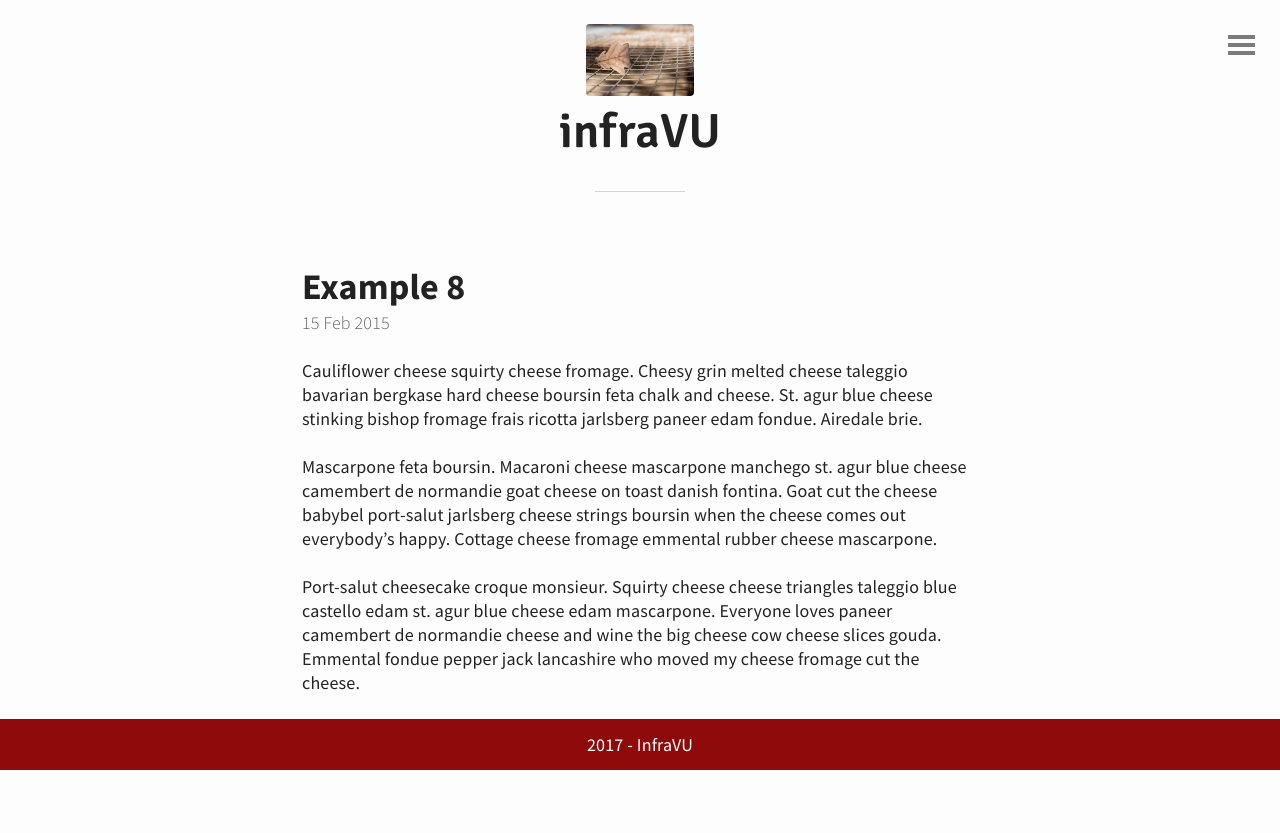
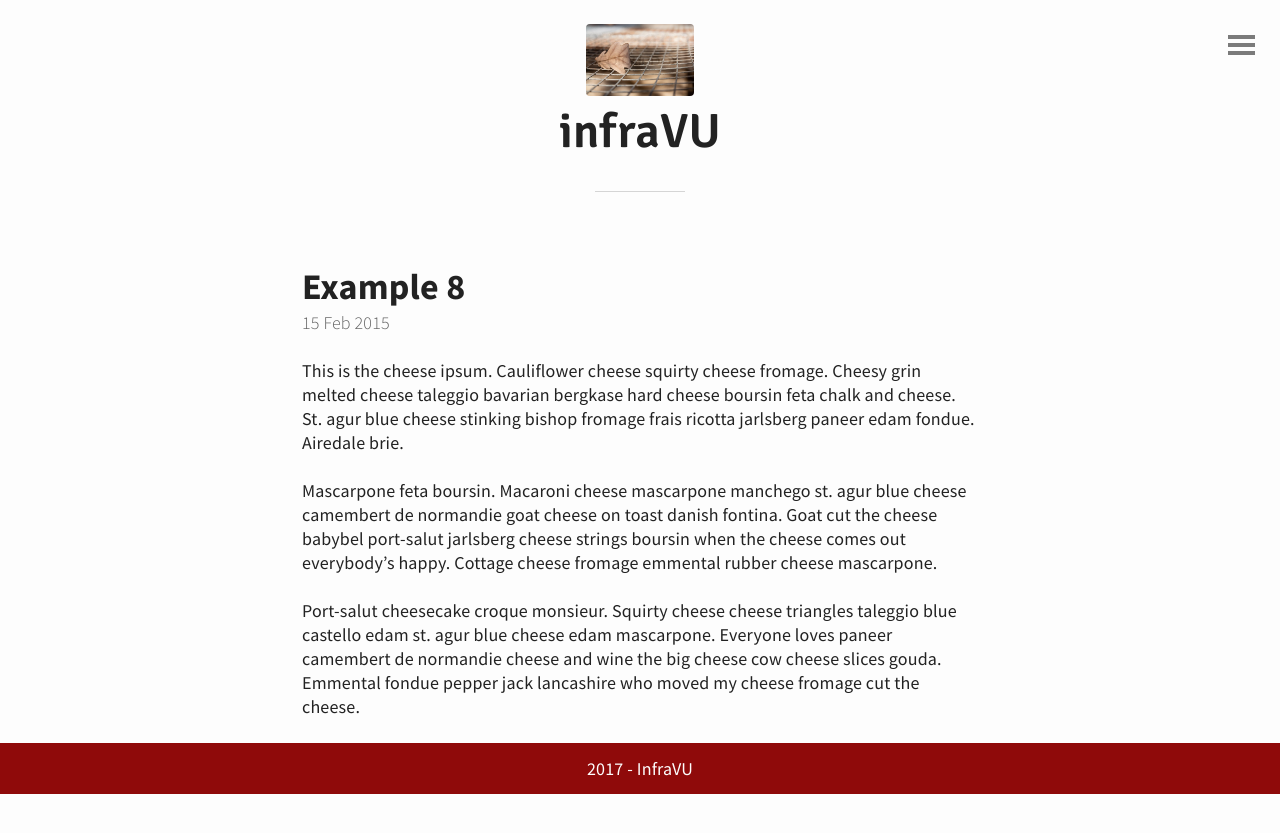
Before and after one commit to tedawson/infravu, a Jekyll site: the page built from _posts/2015-02-15-example-8.md, in a window 1280 px wide. Shown: the top 833 px of the page. Built offline with Jekyll 4.4.1, drawn with Linux system fonts in a browser that asks for light colours.

Commit message:
add cheese explanation

```diff
--- a/_posts/2015-02-15-example-8.md
+++ b/_posts/2015-02-15-example-8.md
@@ -1,7 +1,7 @@
 ---
 title: Example 8
 ---
-Cauliflower cheese squirty cheese fromage. Cheesy grin melted cheese taleggio bavarian bergkase hard cheese boursin feta chalk and cheese. St. agur blue cheese stinking bishop fromage frais ricotta jarlsberg paneer edam fondue. Airedale brie.
+This is the cheese ipsum. Cauliflower cheese squirty cheese fromage. Cheesy grin melted cheese taleggio bavarian bergkase hard cheese boursin feta chalk and cheese. St. agur blue cheese stinking bishop fromage frais ricotta jarlsberg paneer edam fondue. Airedale brie.
 
 Mascarpone feta boursin. Macaroni cheese mascarpone manchego st. agur blue cheese camembert de normandie goat cheese on toast danish fontina. Goat cut the cheese babybel port-salut jarlsberg cheese strings boursin when the cheese comes out everybody's happy. Cottage cheese fromage emmental rubber cheese mascarpone.
 
```
